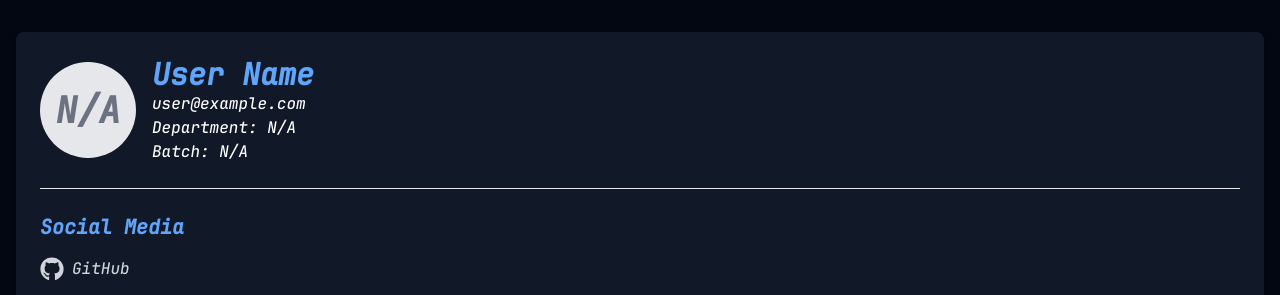
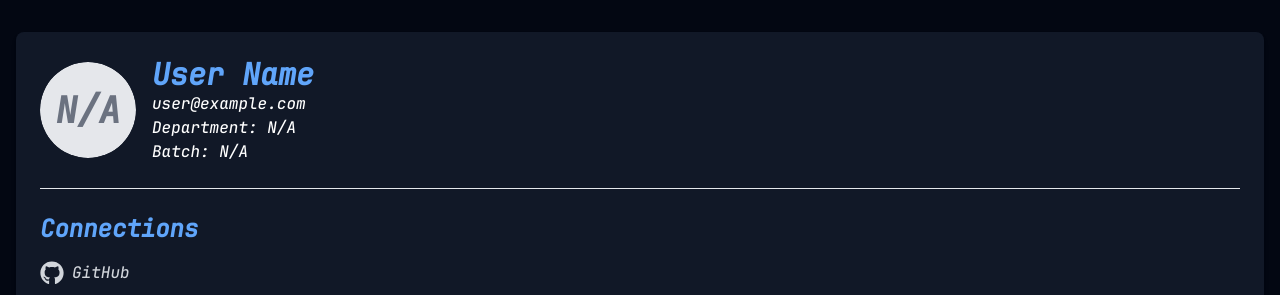
Before and after one commit to MiraclesRidiculed/UniVerse-client, a Next.js app: page /profile in a window 1280 px wide. Shown: the top 295 px of the page. Built offline with nearby package versions, Linux system fonts and the light colour scheme; no server answers.

Commit message:
Added Avatar field

```diff
--- a/src/app/profile/page.tsx
+++ b/src/app/profile/page.tsx
@@ -1,6 +1,7 @@
-"use client"
+"use client";
 import React, { useEffect, useState } from 'react';
 import { FaGithub, FaLinkedin, FaInstagram, FaFacebook } from 'react-icons/fa';
+import { Avatar, AvatarFallback, AvatarImage } from "@/components/ui/avatar";
 
 interface Handles {
   instagram: string;
@@ -10,6 +11,7 @@
 }
 
 interface User {
+  pfp: string; // Changed from png to string assuming URL or path
   id: string;
   name: string;
   email: string;
@@ -26,7 +28,7 @@
   useEffect(() => {
     const fetchUserData = async () => {
       try {
-        const res = await fetch('http://localhost:7000/client/students/nigga123');
+        const res = await fetch('http://localhost:5000/client/students/nigga123');
         if (!res.ok) {
           throw new Error('Network response was not ok');
         }
@@ -46,11 +48,17 @@
     <div className="container mx-auto px-4 py-8">
       <div className="bg-gray-900 shadow-md rounded-lg p-6">
         <div className="flex items-center space-x-4">
-          {/* User Avatar */}
-          <div className="w-24 h-24 rounded-full bg-gray-200 flex items-center justify-center text-4xl font-bold text-gray-500">
-            {user?.name ? user.name[0] : 'N/A'}
-          </div>
-          {/* User Info */}
+          {}
+          <Avatar className="w-24 h-24">
+            {user?.pfp ? (
+              <AvatarImage src={user.pfp} alt={user.name} />
+            ) : (
+              <AvatarFallback className="bg-gray-200 flex items-center justify-center text-4xl font-bold text-gray-500">
+                {user?.name ? user.name[0] : 'N/A'}
+              </AvatarFallback>
+            )}
+          </Avatar>
+          {}
           <div>
             <h1 className="text-3xl font-semibold text">
               {user?.name || 'User Name'}
@@ -66,9 +74,9 @@
             </p>
           </div>
         </div>
-
+        {}
         <div className="mt-6 border-t border-gray-200 pt-6">
-          <h2 className="text-xl font-semibold text">Social Media</h2>
+          <h2 className="text-2xl font-semibold text">Connections</h2>
           <div className="mt-4 flex flex-col space-y-4">
             <a
               href={user?.handles.github || 'https://github.com/example'}
--- /dev/null
+++ b/src/components/ui/avatar.tsx
@@ -0,0 +1,50 @@
+"use client"
+
+import * as React from "react"
+import * as AvatarPrimitive from "@radix-ui/react-avatar"
+
+import { cn } from "@/lib/utils"
+
+const Avatar = React.forwardRef<
+  React.ElementRef<typeof AvatarPrimitive.Root>,
+  React.ComponentPropsWithoutRef<typeof AvatarPrimitive.Root>
+>(({ className, ...props }, ref) => (
+  <AvatarPrimitive.Root
+    ref={ref}
+    className={cn(
+      "relative flex h-10 w-10 shrink-0 overflow-hidden rounded-full",
+      className
+    )}
+    {...props}
+  />
+))
+Avatar.displayName = AvatarPrimitive.Root.displayName
+
+const AvatarImage = React.forwardRef<
+  React.ElementRef<typeof AvatarPrimitive.Image>,
+  React.ComponentPropsWithoutRef<typeof AvatarPrimitive.Image>
+>(({ className, ...props }, ref) => (
+  <AvatarPrimitive.Image
+    ref={ref}
+    className={cn("aspect-square h-full w-full", className)}
+    {...props}
+  />
+))
+AvatarImage.displayName = AvatarPrimitive.Image.displayName
+
+const AvatarFallback = React.forwardRef<
+  React.ElementRef<typeof AvatarPrimitive.Fallback>,
+  React.ComponentPropsWithoutRef<typeof AvatarPrimitive.Fallback>
+>(({ className, ...props }, ref) => (
+  <AvatarPrimitive.Fallback
+    ref={ref}
+    className={cn(
+      "flex h-full w-full items-center justify-center rounded-full bg-muted",
+      className
+    )}
+    {...props}
+  />
+))
+AvatarFallback.displayName = AvatarPrimitive.Fallback.displayName
+
+export { Avatar, AvatarImage, AvatarFallback }
```
